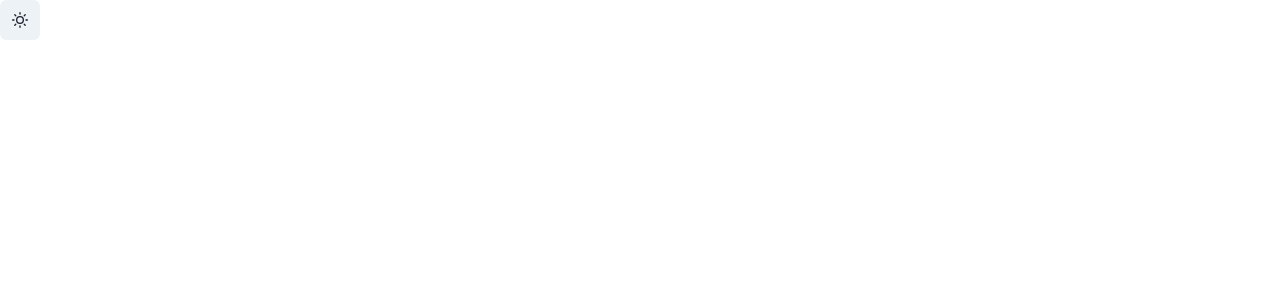
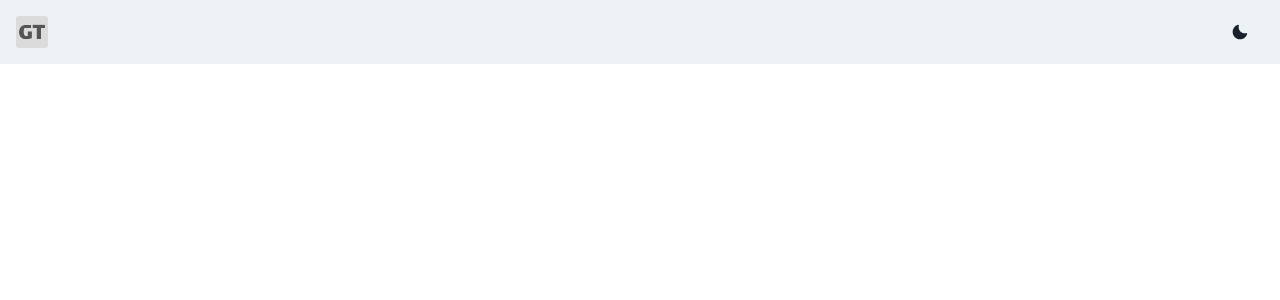
Before and after one commit to Ononymous/gen-s-portfolio-website, a React (Create React App) app: page / in a window 1280 px wide. Shown: the top 300 px of the page. Built offline with nearby package versions, Linux system fonts and the light colour scheme.

Commit message:
small changes

```diff
--- a/src/App.js
+++ b/src/App.js
@@ -1,9 +1,9 @@
-import ColorModeChanger from "./ColorModeChanger"
+import Navbar from "./Navbar"
 
 function App() {
   return (
     <div>
-      <ColorModeChanger/>
+      <Navbar/>
     </div>
   );
 }
--- a/src/ColorModeChanger.js
+++ /dev/null
@@ -1,14 +0,0 @@
-import { IconButton, useColorMode } from '@chakra-ui/react';
-import { SunIcon, MoonIcon} from '@chakra-ui/icons'
-
-function ColorModeChanger() {
-    const { colorMode, toggleColorMode } = useColorMode()
-
-    return (
-      <header>
-        <IconButton icon={colorMode==="dark"?<MoonIcon/>:<SunIcon/>} onClick={toggleColorMode}/>
-      </header>
-    )
-  }
-
-export default ColorModeChanger
--- /dev/null
+++ b/src/Navbar.js
@@ -0,0 +1,28 @@
+import {
+  Box,
+  Flex,
+  Button,
+  Image,
+  useColorModeValue,
+  useColorMode,
+} from '@chakra-ui/react';
+import logo from './logo.svg';
+import darklogo from './darklogo.svg';
+import { MoonIcon, SunIcon } from '@chakra-ui/icons';
+
+export default function Nav() {
+  const { colorMode, toggleColorMode } = useColorMode();
+  return (
+    <Box bg={useColorModeValue('gray.100', 'gray.900')} px={4} justifyContent={'fixed'}>
+        <Flex h={16} alignItems={'center'} justifyContent={'space-between'}>
+            <Image src={colorMode==='dark'?logo:darklogo} alt="logo" h={8} />
+
+            <Flex alignItems={'center'}>
+                <Button onClick={toggleColorMode}>
+                    {colorMode === 'light' ? <MoonIcon /> : <SunIcon />}
+                </Button>
+            </Flex>
+        </Flex>
+    </Box>
+  );
+}
```
Also changed, not shown: src/darklogo.svg (added).
